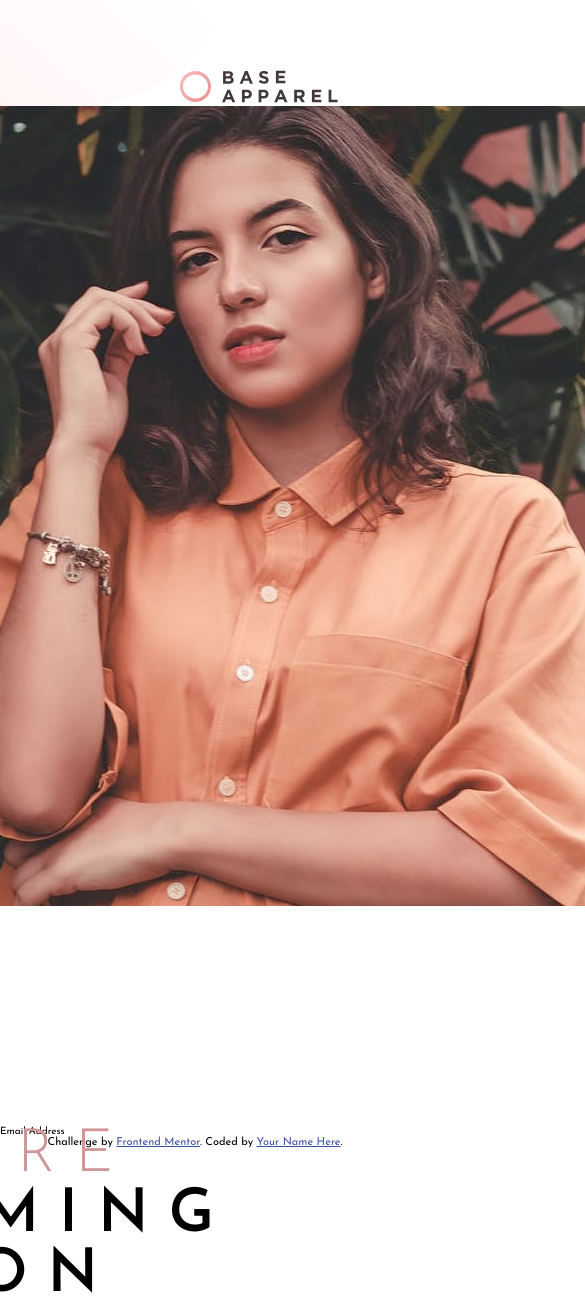
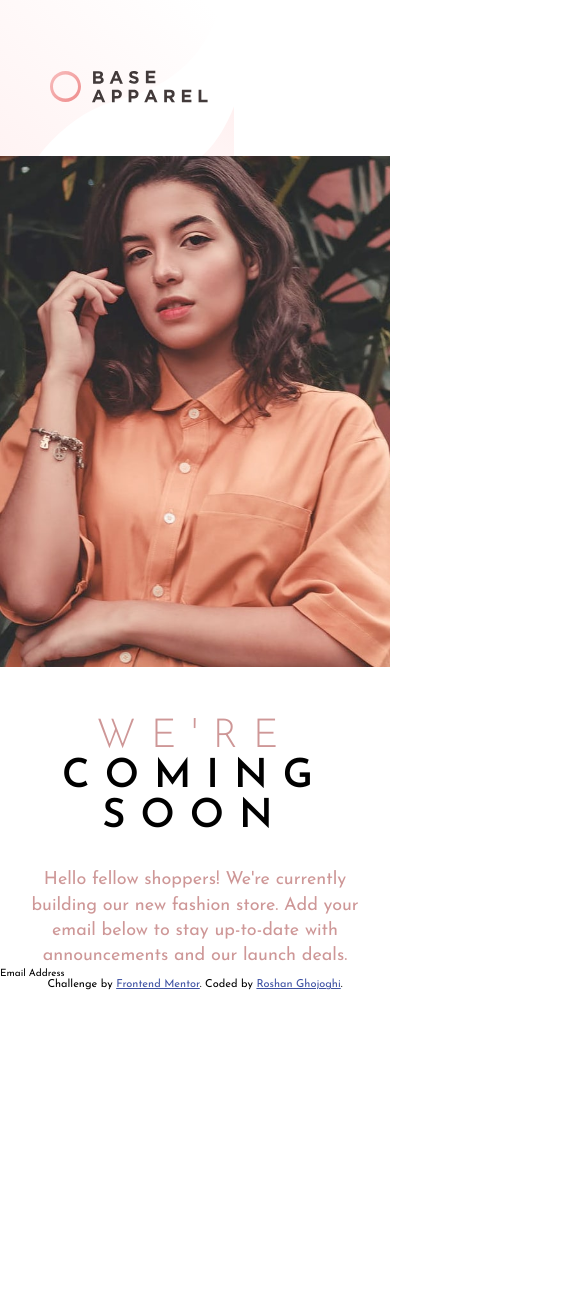
Before and after one commit to roshan-gh/base-apparel-coming-soon, a website: page index.html in a window 390 px wide. Shown: the top 1309 px of the page, 585 px wide, since content can reach past the window. After the commit the page ends 990 px from the top, so only its background shows below. Drawn offline with Linux system fonts and the light colour scheme.

Commit message:
responsive added

```diff
--- a/index.html
+++ b/index.html
@@ -39,6 +39,7 @@
                 </div>
             </div>
             <img src="images/hero-desktop.jpg" alt="main photo" class="header__photo">
+
         </div>
     </div>
     Email Address
@@ -46,7 +47,7 @@
     <footer>
         <p class="attribution">
             Challenge by <a href="https://www.frontendmentor.io?ref=challenge" target="_blank">Frontend Mentor</a>. Coded by
-            <a href="#">Your Name Here</a>.
+            <a href="https://github.com/roshan-gh">Roshan Ghojoghi</a>.
         </p>
     </footer>
 </body>
--- a/sass/_layout.scss
+++ b/sass/_layout.scss
@@ -2,20 +2,24 @@
     display: flex;
     justify-content: space-between;
     padding-left: 18rem;
-    @media only screen and (max-width: 750px) {
+    @media only screen and (max-width: 600px) {
         flex-direction: column;
         align-items: center;
+        padding-left: 0;
     }
     &__logo-box {
         margin-top: 7rem;
-        @media only screen and (max-width: 750px) {
+        @media only screen and (max-width: 600px) {
             order: 0;
             align-self: flex-start;
+            padding-left: 5rem;
+            padding-bottom: 5rem;
         }
     }
     &__photo {
-        @media only screen and (max-width: 750px) {
+        @media only screen and (max-width: 600px) {
             order: 1;
+            width: 100vw;
         }
     }
 }
@@ -23,11 +27,18 @@
 .content {
     margin-top: 22rem;
     position: relative;
-    @media only screen and (max-width: 750px) {
+    @media only screen and (max-width: 600px) {
         order: 2;
+        margin-top: 5rem;
     }
     &__absolute {
         position: absolute;
         left: -43.5rem;
+        @media only screen and (max-width: 600px) {
+            left: 0;
+            position: relative;
+            text-align: center;
+            padding: 0 2rem;
+        }
     }
 }
--- a/sass/_typography.scss
+++ b/sass/_typography.scss
@@ -9,6 +9,10 @@
         font-weight: 600;
         color: $--color-black;
     }
+    @media only screen and (max-width: 600px) {
+        font-size: 4rem;
+        letter-spacing: 1.5rem;
+    }
 }
 
 .paragraph {
@@ -16,4 +20,8 @@
     font-size: 2rem;
     width: 100%;
     line-height: 1.5;
+    @media only screen and (max-width: 600px) {
+        font-size: 1.8rem;
+        line-height: 1.4;
+    }
 }
```
Also changed, not shown: css/style.css.
